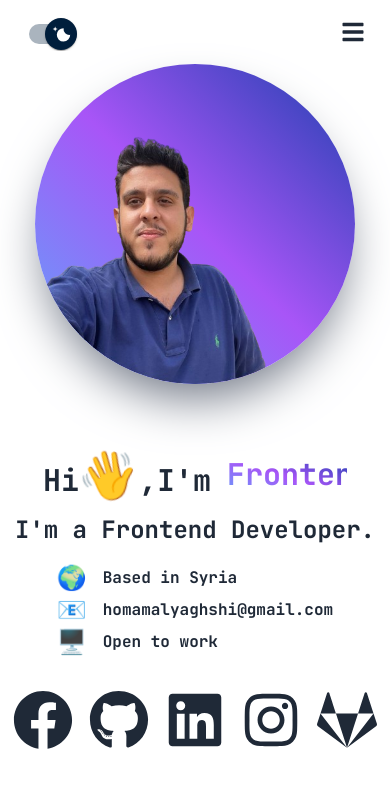
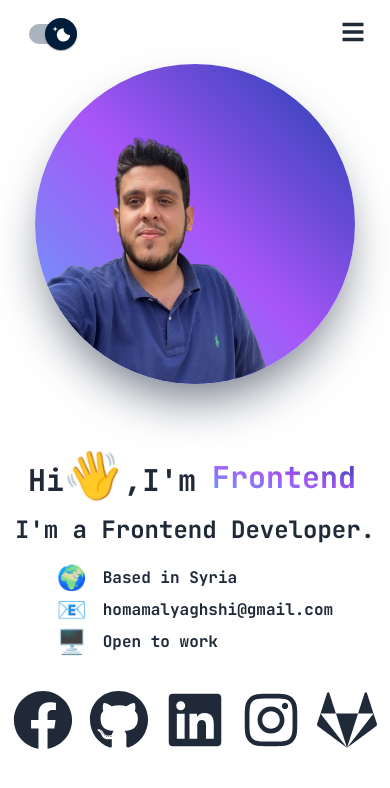
Before and after one commit to HomamAlyaghshi/portfolio, a React (Create React App) app: page / in a window 390 px wide. Shown: the top 788 px of the page. Built offline with nearby package versions, Linux system fonts and the light colour scheme.

Commit message:
responsive

```diff
--- a/src/components/HeroSections.jsx
+++ b/src/components/HeroSections.jsx
@@ -16,11 +16,11 @@ const HeroSections = () => {
         <div className="grid gap-y-4 py-8 font-mono font-bold ">
 
           <div className="flex justify-center items-center ">
-            <div className="sm:text-5xl text-3xl whitespace-nowrap flex gap-4 ">
+            <div className="sm:text-5xl text-3xl whitespace-nowrap flex items-center justify-center gap-4 ">
               <div>Hi
               <span className="waving-hand">👋</span>
               ,I'm</div>
-              <span className="gradient-text sm:text-5xl text-3xl text-left sm:w-[230px] w-[120px] justify-center items-center">
+              <span className="gradient-text sm:text-5xl text-3xl text-left sm:w-[230px] w-[150px] justify-center items-center">
                 <TypeAnimation
                   sequence={[
                     "Homam",
```
